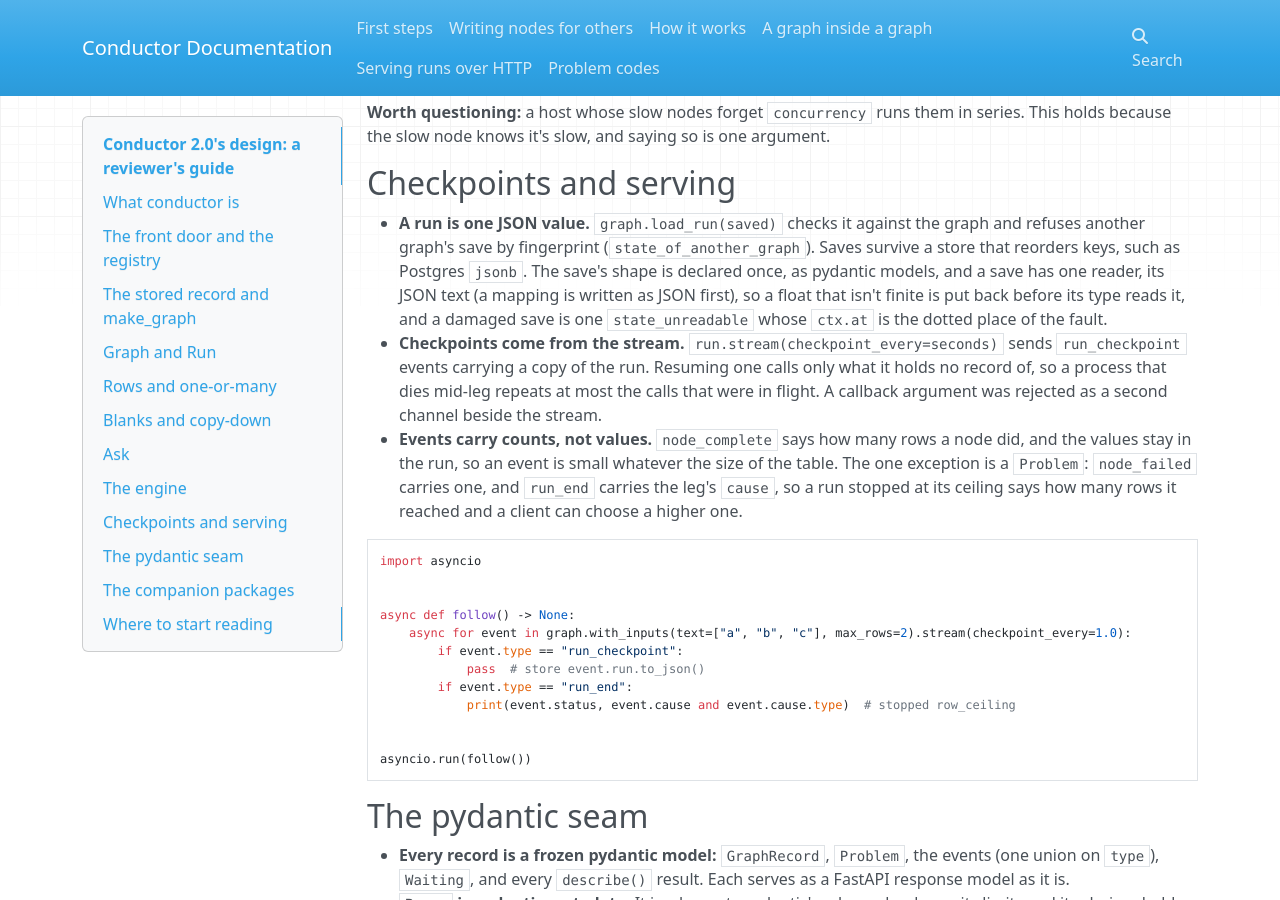
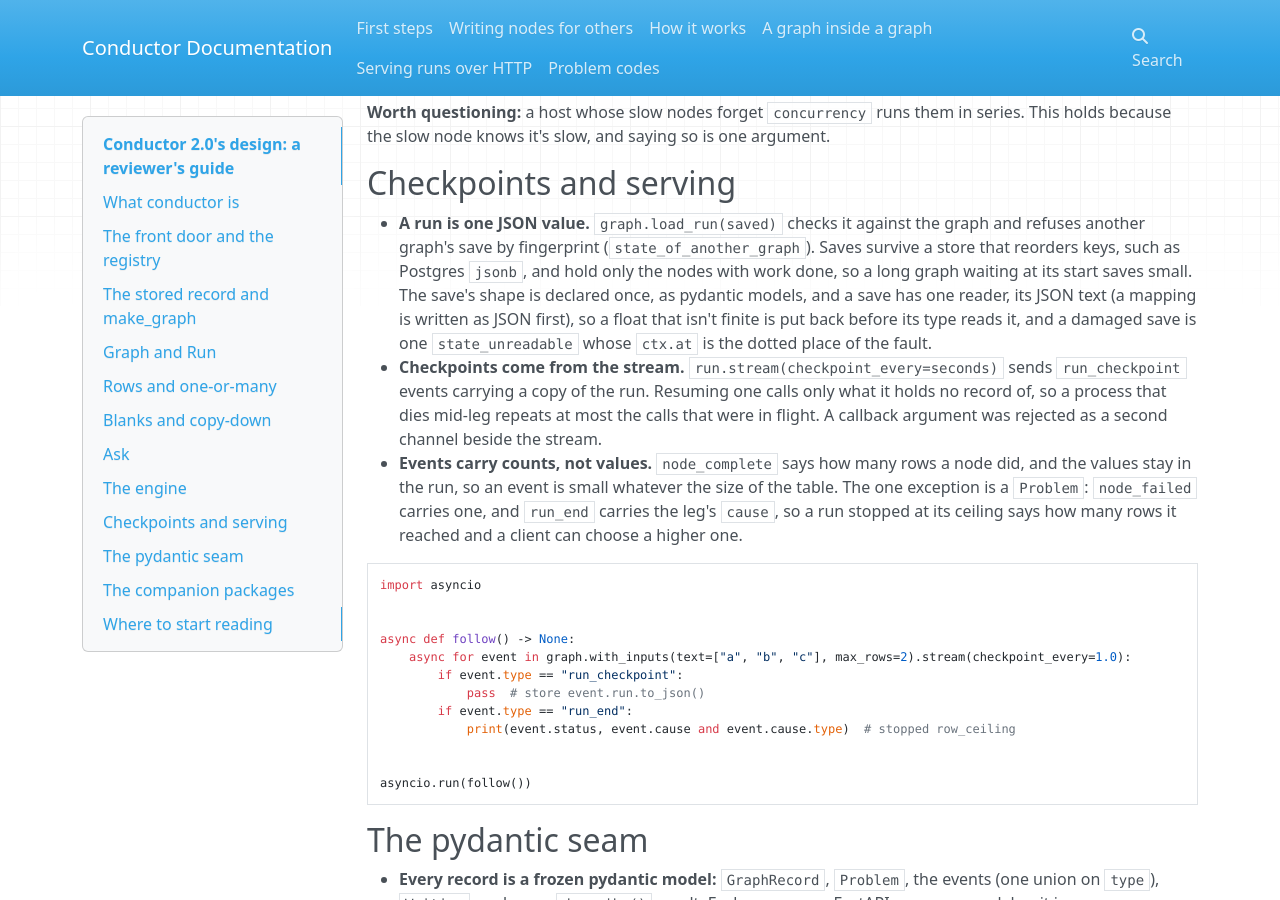
Before and after one commit to syv-ai/conductor, an MkDocs documentation site: the page built from docs/design.md, in a window 1280 px wide and 900 px high, scrolled down 6152 px. Built offline with MkDocs 1.6.1, drawn with Linux system fonts in a browser that asks for light colours; nearby versions of some CDN libraries.

Commit message:
fix: a save leaves out a node with no unit, so a long graph waiting at its start writes only the nodes that did work

```diff
--- a/docs/design.md
+++ b/docs/design.md
@@ -187,7 +187,7 @@ print(list(shouted.inputs), shouted.run(text=["a"]).outputs)  # ['text'] {'join.
 
 ## Checkpoints and serving
 
-- **A run is one JSON value.** `graph.load_run(saved)` checks it against the graph and refuses another graph's save by fingerprint (`state_of_another_graph`). Saves survive a store that reorders keys, such as Postgres `jsonb`. The save's shape is declared once, as pydantic models, and a save has one reader, its JSON text (a mapping is written as JSON first), so a float that isn't finite is put back before its type reads it, and a damaged save is one `state_unreadable` whose `ctx.at` is the dotted place of the fault.
+- **A run is one JSON value.** `graph.load_run(saved)` checks it against the graph and refuses another graph's save by fingerprint (`state_of_another_graph`). Saves survive a store that reorders keys, such as Postgres `jsonb`, and hold only the nodes with work done, so a long graph waiting at its start saves small. The save's shape is declared once, as pydantic models, and a save has one reader, its JSON text (a mapping is written as JSON first), so a float that isn't finite is put back before its type reads it, and a damaged save is one `state_unreadable` whose `ctx.at` is the dotted place of the fault.
 - **Checkpoints come from the stream.** `run.stream(checkpoint_every=seconds)` sends `run_checkpoint` events carrying a copy of the run. Resuming one calls only what it holds no record of, so a process that dies mid-leg repeats at most the calls that were in flight. A callback argument was rejected as a second channel beside the stream.
 - **Events carry counts, not values.** `node_complete` says how many rows a node did, and the values stay in the run, so an event is small whatever the size of the table. The one exception is a `Problem`: `node_failed` carries one, and `run_end` carries the leg's `cause`, so a run stopped at its ceiling says how many rows it reached and a client can choose a higher one.
 
```
Also changed, not shown: CHANGELOG.md (+2 -1 lines), 3 other files.
